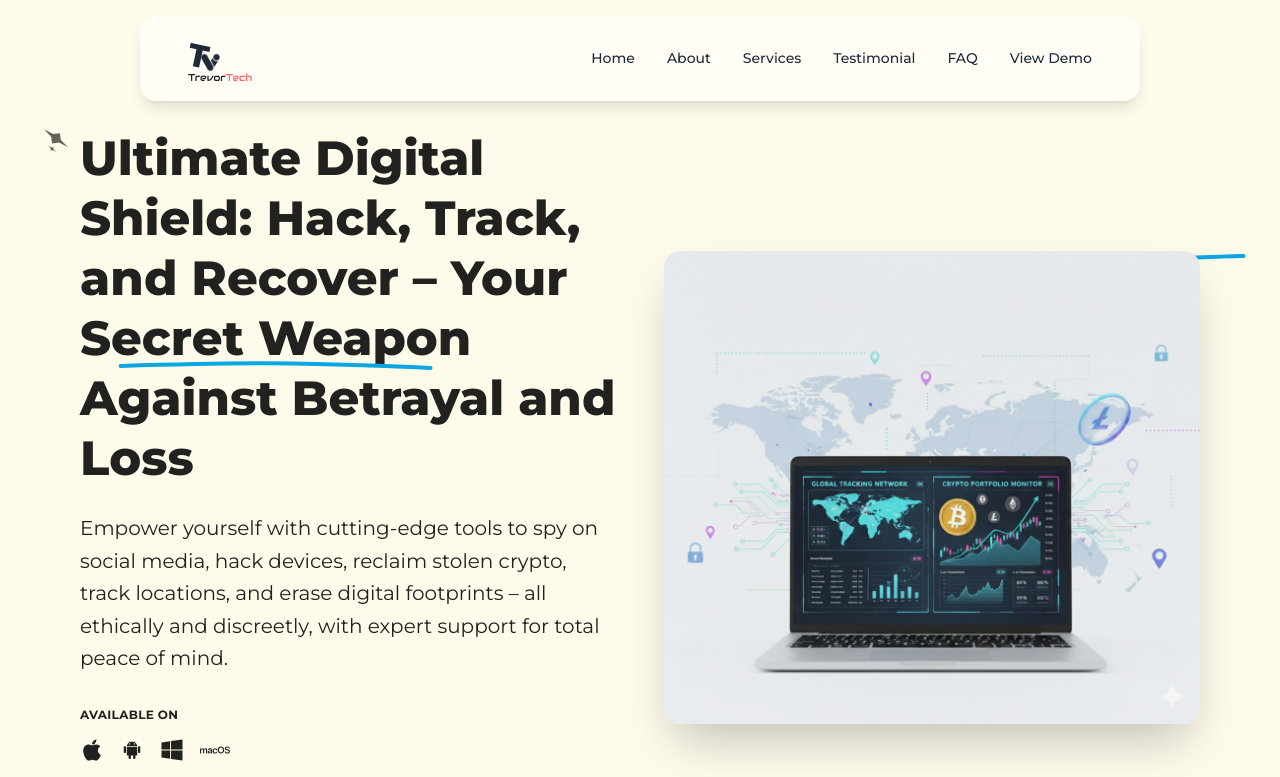
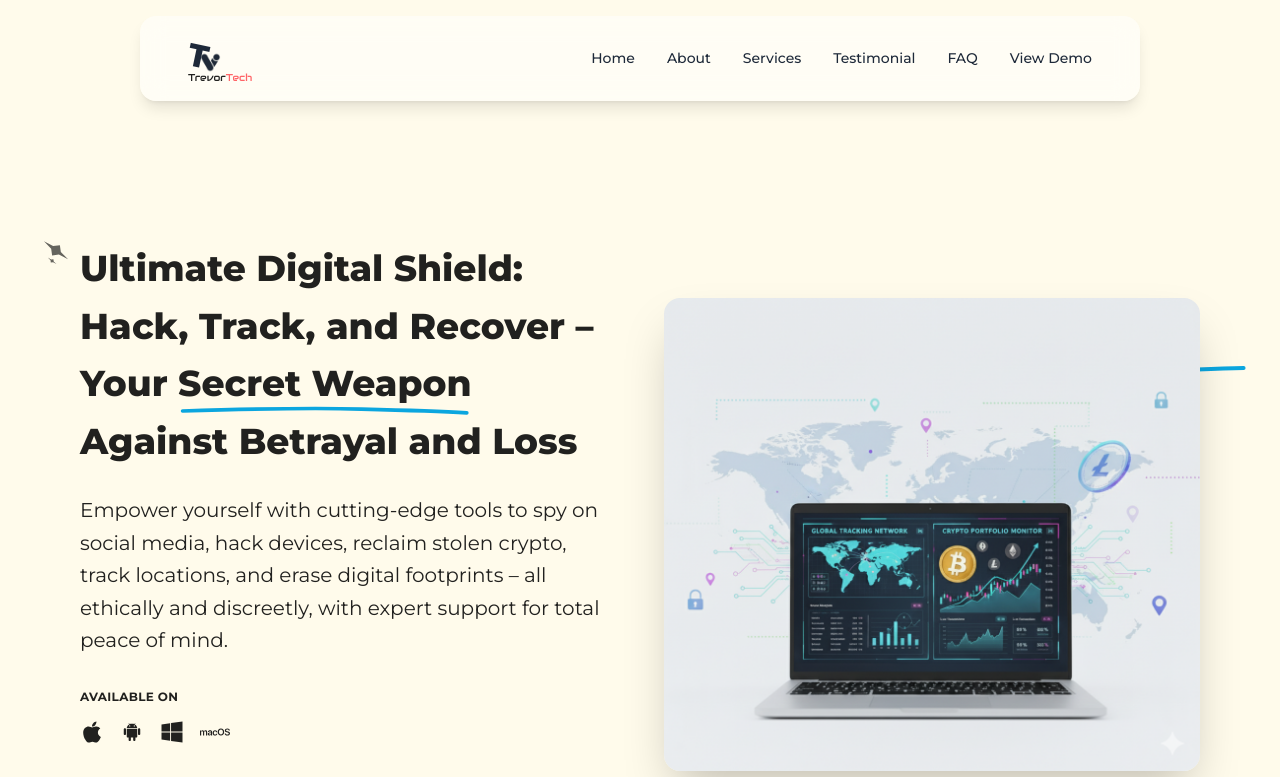
Before and after one commit to LifeofPaks/trevor-tech, a React (Vite) app: page / in a window 1280 px wide. Shown: the top 777 px of the page. Built offline with nearby package versions, Linux system fonts and the light colour scheme; a web font is replaced by a local one.

Commit message:
updated ui

```diff
--- a/src/components/hero/Hero.jsx
+++ b/src/components/hero/Hero.jsx
@@ -17,7 +17,7 @@ const Hero = () => {
   const handleClose = () => setOpen(false);
 
   return (
-    <div className="!mt-32 lg:!px-20 !px-8 max-w-[1400px] mx-auto !pb-12 relative">
+    <div className="!mt-[15rem] lg:!px-20 !px-8 max-w-[1400px] mx-auto !pb-12 relative">
       {/* Floating Sparkle */}
       <motion.div
         className="absolute top-0 left-10 text-primary/20 hidden lg:block"
@@ -59,7 +59,7 @@ const Hero = () => {
           transition={{ duration: 0.6 }}
         >
           <div className="relative inline-block">
-            <h1 className="text-3xl md:text-4xl lg:text-5xl font-extrabold text-foreground leading-tight text-center lg:text-left">
+            <h1 className="text-2xl md:text-3xl lg:text-4xl font-extrabold text-foreground leading-[1.6] text-center lg:text-left">
               Ultimate Digital Shield: Hack, Track, and Recover – Your{" "}
               <span className="relative inline-block">
                 Secret Weapon
```
